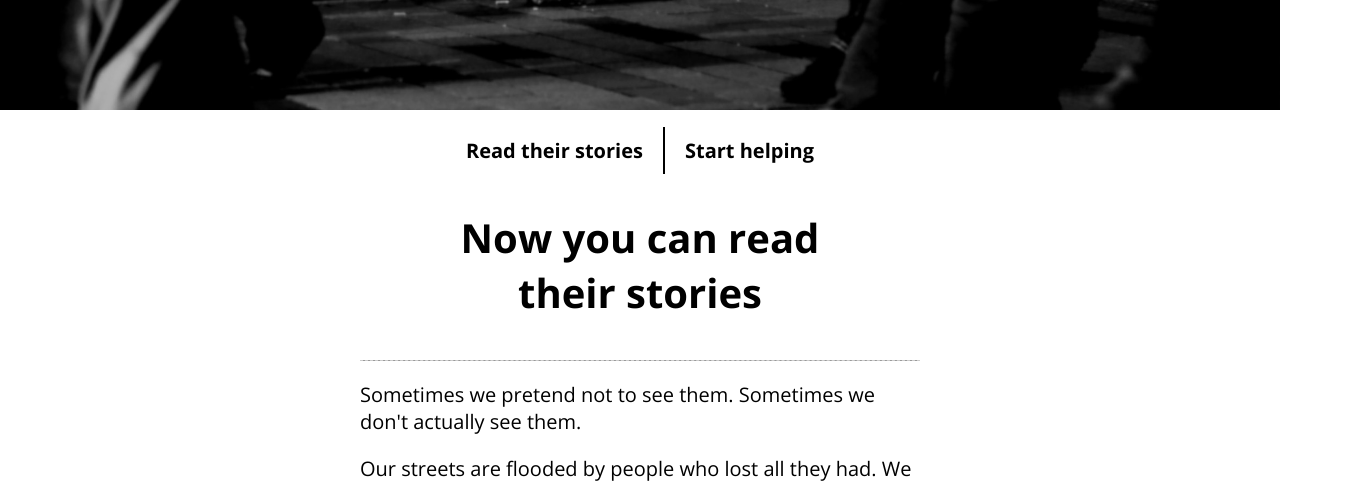
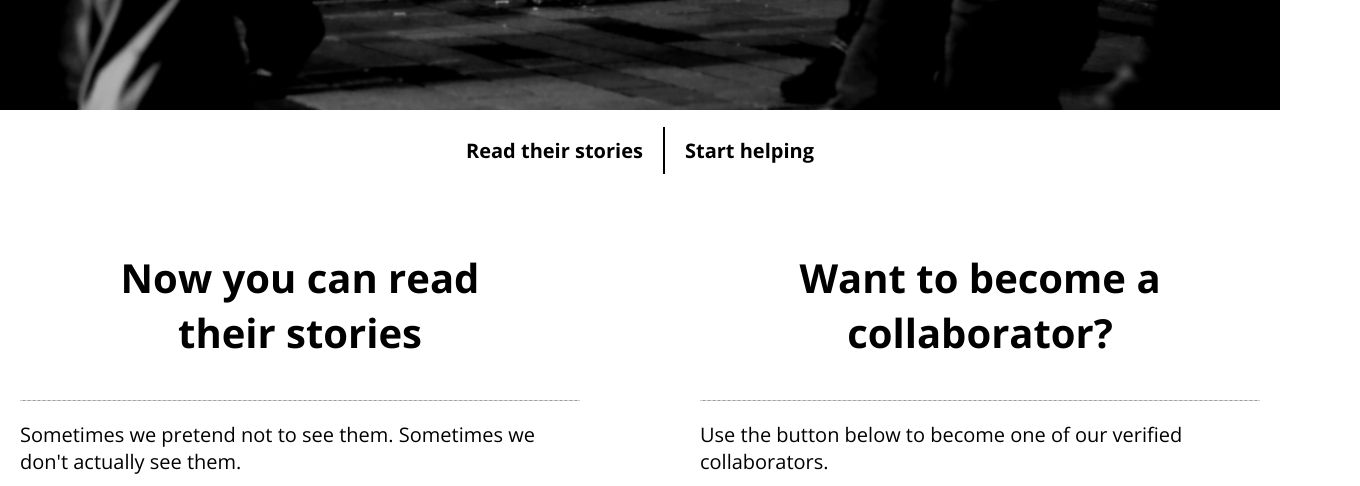
Before and after one commit to nicolasgasco/dibyourcar, a website: page public/index.html in a window 1280 px wide. Shown: the part 610-1096 px from the top of the page, 1360 px wide, since content can reach past the window. Drawn offline with nearby package versions, Linux system fonts and the light colour scheme; no server answers.

Commit message:
Fixed error with gap that made container bigger than body

```diff
--- a/public/style.css
+++ b/public/style.css
@@ -212,6 +212,8 @@ ul {
 
 #home-paragraph-container {
     margin: 2rem auto;
+    width: 100%;
+    max-width: 100%;
     display: -webkit-box;
     display: -ms-flexbox;
     display: flex;
@@ -223,22 +225,7 @@ ul {
     -webkit-box-align: baseline;
     -ms-flex-align: baseline;
     align-items: baseline;
-    gap: 4rem;
-}
-
-#home-paragraph-container > * {
-    --fgp-gap-parent: 4rem !important;
-    --fgp-gap-item: 4rem !important;
-    --fgp-gap: var(--fgp-gap-item) !important;
-    margin-top: var(--fgp-gap);
-    margin-right: var(--fgp-gap);
-}
-
-#home-paragraph-container {
-    --fgp-gap-container: calc(var(--fgp-gap-parent, 0rem) - 4rem) !important;
-    --fgp-gap: var(--fgp-gap-container);
-    margin-top: var(--fgp-gap);
-    margin-right: var(--fgp-gap);
+    gap: 4rem
 }
 
 #home-paragraph-container > div {
```
